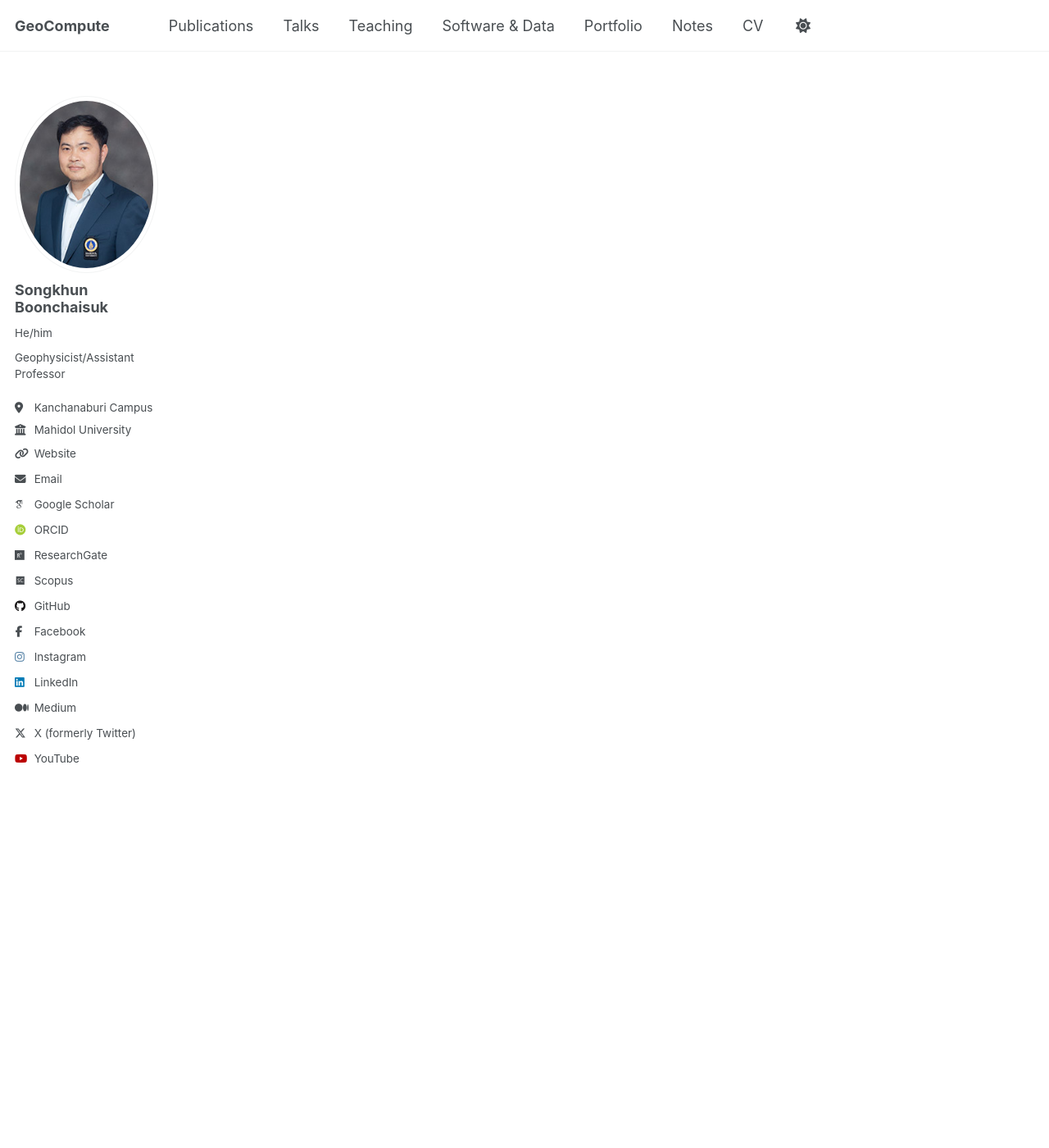
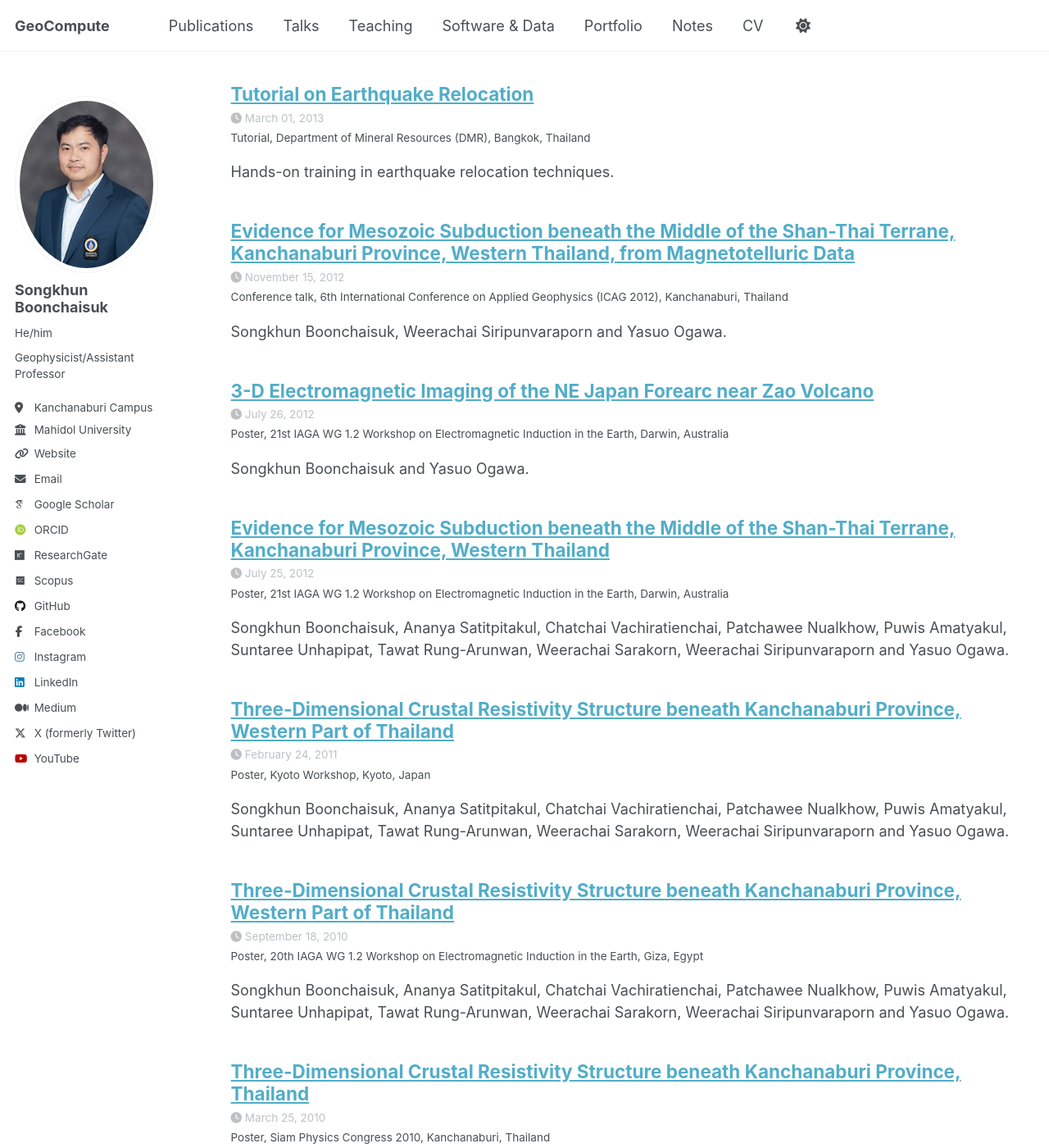
Before and after one commit to Songkhun/Songkhun.github.io, a Jekyll site: the page built from _pages/talks.html, in a window 1280 px wide and 1400 px high, scrolled down 1845 px. Shown: the whole window at 82% size. Built offline with Jekyll 4.4.1, drawn with Linux system fonts in a browser that asks for light colours; some web fonts are replaced; a script that is not in the unit is left out; some of the changed text lies outside the part shown.

Commit message:
Add 14 conference talks and posters (2007-2018); drop duplicate list from CV
Co-Authored-By: Claude Opus 5.5 <noreply@anthropic.com>

```diff
--- /dev/null
+++ b/_talks/2007-10-18-STT33.md
@@ -0,0 +1,13 @@
+---
+title: "Two-Dimensional Direct Current Resistivity Inversion: Finite Element Method"
+collection: talks
+type: "Conference talk"
+permalink: /talks/2007-10-18-STT33
+venue: "33rd Congress on Science and Technology of Thailand"
+date: 2007-10-18
+location: "Nakhon Si Thammarat, Thailand"
+---
+
+Songkhun Boonchaisuk, Chatchai Vachiratienchai and Weerachai Siripunvaraporn.
+
+Related paper: [Boonchaisuk et al. (2008), Physics of the Earth and Planetary Interiors](https://doi.org/10.1016/j.pepi.2008.06.022).
--- /dev/null
+++ b/_talks/2008-11-12-ICAG2008.md
@@ -0,0 +1,11 @@
+---
+title: "Two-Dimensional Direct Current Resistivity Forward Modeling: Finite Element Method"
+collection: talks
+type: "Poster"
+permalink: /talks/2008-11-12-ICAG2008
+venue: "4th International Conference on Applied Geophysics"
+date: 2008-11-12
+location: "Chiang Mai, Thailand"
+---
+
+Songkhun Boonchaisuk, Chatchai Vachiratienchai and Weerachai Siripunvaraporn.
--- /dev/null
+++ b/_talks/2010-03-25-SPC2010.md
@@ -0,0 +1,11 @@
+---
+title: "Three-Dimensional Crustal Resistivity Structure beneath Kanchanaburi Province, Thailand"
+collection: talks
+type: "Poster"
+permalink: /talks/2010-03-25-SPC2010
+venue: "Siam Physics Congress 2010"
+date: 2010-03-25
+location: "Kanchanaburi, Thailand"
+---
+
+Songkhun Boonchaisuk, Ananya Satitpitakul, Chatchai Vachiratienchai, Patchawee Nualkhow, Puwis Amatyakul, Suntaree Unhapipat, Tawat Rung-Arunwan, Weerachai Sarakorn, Weerachai Siripunvaraporn and Yasuo Ogawa.
--- /dev/null
+++ b/_talks/2010-09-18-EMIW2010.md
@@ -0,0 +1,11 @@
+---
+title: "Three-Dimensional Crustal Resistivity Structure beneath Kanchanaburi Province, Western Part of Thailand"
+collection: talks
+type: "Poster"
+permalink: /talks/2010-09-18-EMIW2010
+venue: "20th IAGA WG 1.2 Workshop on Electromagnetic Induction in the Earth"
+date: 2010-09-18
+location: "Giza, Egypt"
+---
+
+Songkhun Boonchaisuk, Ananya Satitpitakul, Chatchai Vachiratienchai, Patchawee Nualkhow, Puwis Amatyakul, Suntaree Unhapipat, Tawat Rung-Arunwan, Weerachai Sarakorn, Weerachai Siripunvaraporn and Yasuo Ogawa.
--- /dev/null
+++ b/_talks/2011-02-24-Kyoto2011.md
@@ -0,0 +1,11 @@
+---
+title: "Three-Dimensional Crustal Resistivity Structure beneath Kanchanaburi Province, Western Part of Thailand"
+collection: talks
+type: "Poster"
+permalink: /talks/2011-02-24-Kyoto2011
+venue: "Kyoto Workshop"
+date: 2011-02-24
+location: "Kyoto, Japan"
+---
+
+Songkhun Boonchaisuk, Ananya Satitpitakul, Chatchai Vachiratienchai, Patchawee Nualkhow, Puwis Amatyakul, Suntaree Unhapipat, Tawat Rung-Arunwan, Weerachai Sarakorn, Weerachai Siripunvaraporn and Yasuo Ogawa.
--- /dev/null
+++ b/_talks/2012-07-25-EMIW2012-ShanThai.md
@@ -0,0 +1,11 @@
+---
+title: "Evidence for Mesozoic Subduction beneath the Middle of the Shan-Thai Terrane, Kanchanaburi Province, Western Thailand"
+collection: talks
+type: "Poster"
+permalink: /talks/2012-07-25-EMIW2012-ShanThai
+venue: "21st IAGA WG 1.2 Workshop on Electromagnetic Induction in the Earth"
+date: 2012-07-25
+location: "Darwin, Australia"
+---
+
+Songkhun Boonchaisuk, Ananya Satitpitakul, Chatchai Vachiratienchai, Patchawee Nualkhow, Puwis Amatyakul, Suntaree Unhapipat, Tawat Rung-Arunwan, Weerachai Sarakorn, Weerachai Siripunvaraporn and Yasuo Ogawa.
--- /dev/null
+++ b/_talks/2012-07-26-EMIW2012-Zao.md
@@ -0,0 +1,11 @@
+---
+title: "3-D Electromagnetic Imaging of the NE Japan Forearc near Zao Volcano"
+collection: talks
+type: "Poster"
+permalink: /talks/2012-07-26-EMIW2012-Zao
+venue: "21st IAGA WG 1.2 Workshop on Electromagnetic Induction in the Earth"
+date: 2012-07-26
+location: "Darwin, Australia"
+---
+
+Songkhun Boonchaisuk and Yasuo Ogawa.
--- /dev/null
+++ b/_talks/2012-11-15-ICAG2012.md
@@ -0,0 +1,13 @@
+---
+title: "Evidence for Mesozoic Subduction beneath the Middle of the Shan-Thai Terrane, Kanchanaburi Province, Western Thailand, from Magnetotelluric Data"
+collection: talks
+type: "Conference talk"
+permalink: /talks/2012-11-15-ICAG2012
+venue: "6th International Conference on Applied Geophysics (ICAG 2012)"
+date: 2012-11-15
+location: "Kanchanaburi, Thailand"
+---
+
+Songkhun Boonchaisuk, Weerachai Siripunvaraporn and Yasuo Ogawa.
+
+Related paper: [Boonchaisuk et al. (2013), Gondwana Research](https://doi.org/10.1016/j.gr.2012.08.009).
--- /dev/null
+++ b/_talks/2016-08-14-EMIW2016.md
@@ -0,0 +1,11 @@
+---
+title: "Three-Dimensional Resistivity Structure beneath the Phayao Fault Zone, Northern Thailand: Preliminary Result"
+collection: talks
+type: "Poster"
+permalink: /talks/2016-08-14-EMIW2016
+venue: "23rd Electromagnetic Induction Workshop (EMIW 2016)"
+date: 2016-08-14
+location: "Chiang Mai, Thailand"
+---
+
+Songkhun Boonchaisuk, Benjawut Piromfong, Tawat Rung-Arunwan, Puwis Amatyakul and Weerachai Siripunvaraporn.
--- /dev/null
+++ b/_talks/2016-11-14-ICTNI2016.md
@@ -0,0 +1,11 @@
+---
+title: "Shear Wave Velocity Structure beneath Thailand: Preliminary Result"
+collection: talks
+type: "Conference talk"
+permalink: /talks/2016-11-14-ICTNI2016
+venue: "International Conference on Tectonics of Northwestern Indochina 2016"
+date: 2016-11-14
+location: "Chiang Mai, Thailand"
+---
+
+Songkhun Boonchaisuk, Sutthipong Noisagool and Weerachai Siripunvaraporn.
--- /dev/null
+++ b/_talks/2017-07-31-IAG-IASPEI2017.md
@@ -0,0 +1,11 @@
+---
+title: "Three-Dimensional Resistivity Structure beneath the Phayao Fault Zone: the Biggest Earthquake in Thailand (5 May 2014)"
+collection: talks
+type: "Poster"
+permalink: /talks/2017-07-31-IAG-IASPEI2017
+venue: "Joint Scientific Assembly of IAG and IASPEI (IAG-IASPEI 2017)"
+date: 2017-07-31
+location: "Kobe, Japan"
+---
+
+Songkhun Boonchaisuk, Benjawut Piromfong, Tawat Rung-Arunwan, Puwis Amatyakul, Sutthipong Noisagool and Weerachai Siripunvaraporn.
--- /dev/null
+++ b/_talks/2018-11-08-ICAG2018-relocation.md
@@ -0,0 +1,13 @@
+---
+title: "Relocation and Focal Mechanism of Local Earthquakes in Thailand and Neighboring Countries from 2014 to 2017"
+collection: talks
+type: "Conference talk"
+permalink: /talks/2018-11-08-ICAG2018-relocation
+venue: "8th International Conference on Applied Geophysics (ICAG 2018)"
+date: 2018-11-08
+location: "Songkhla, Thailand"
+---
+
+Songkhun Boonchaisuk and Sutthipong Noisagool.
+
+**Best Oral Presentation award.**
--- /dev/null
+++ b/_talks/2018-11-09-ICAG2018-Phayao-MT.md
@@ -0,0 +1,13 @@
+---
+title: "3-D Magnetotelluric Imaging of the Phayao Fault Zone, Northern Thailand: Evidence for Saline Fluid in the Source Region of the Chiang Rai Earthquake"
+collection: talks
+type: "Conference talk"
+permalink: /talks/2018-11-09-ICAG2018-Phayao-MT
+venue: "8th International Conference on Applied Geophysics (ICAG 2018)"
+date: 2018-11-09
+location: "Songkhla, Thailand"
+---
+
+Songkhun Boonchaisuk, Sutthipong Noisagool, Puwis Amatyakul, Tawat Rung-Arunwan, Chatchai Vachiratienchai and Weerachai Siripunvaraporn.
+
+Related paper: [Boonchaisuk et al. (2017), Journal of Asian Earth Sciences](https://doi.org/10.1016/j.jseaes.2017.07.034).
--- /dev/null
+++ b/_talks/2018-11-10-ICAG2018-ThreePagodas.md
@@ -0,0 +1,11 @@
+---
+title: "Preliminary Result of a 2-D Magnetotelluric Survey across the Three Pagodas and Sri Sawat Fault Zones"
+collection: talks
+type: "Poster"
+permalink: /talks/2018-11-10-ICAG2018-ThreePagodas
+venue: "8th International Conference on Applied Geophysics (ICAG 2018)"
+date: 2018-11-10
+location: "Songkhla, Thailand"
+---
+
+Songkhun Boonchaisuk, Chatchai Vachiratienchai, Puwis Amatyakul, Tawat Rung-Arunwan, Weerachai Siripunvaraporn and Yasuo Ogawa.
```
Also changed, not shown: _pages/cv.md (+1 -15 lines).
